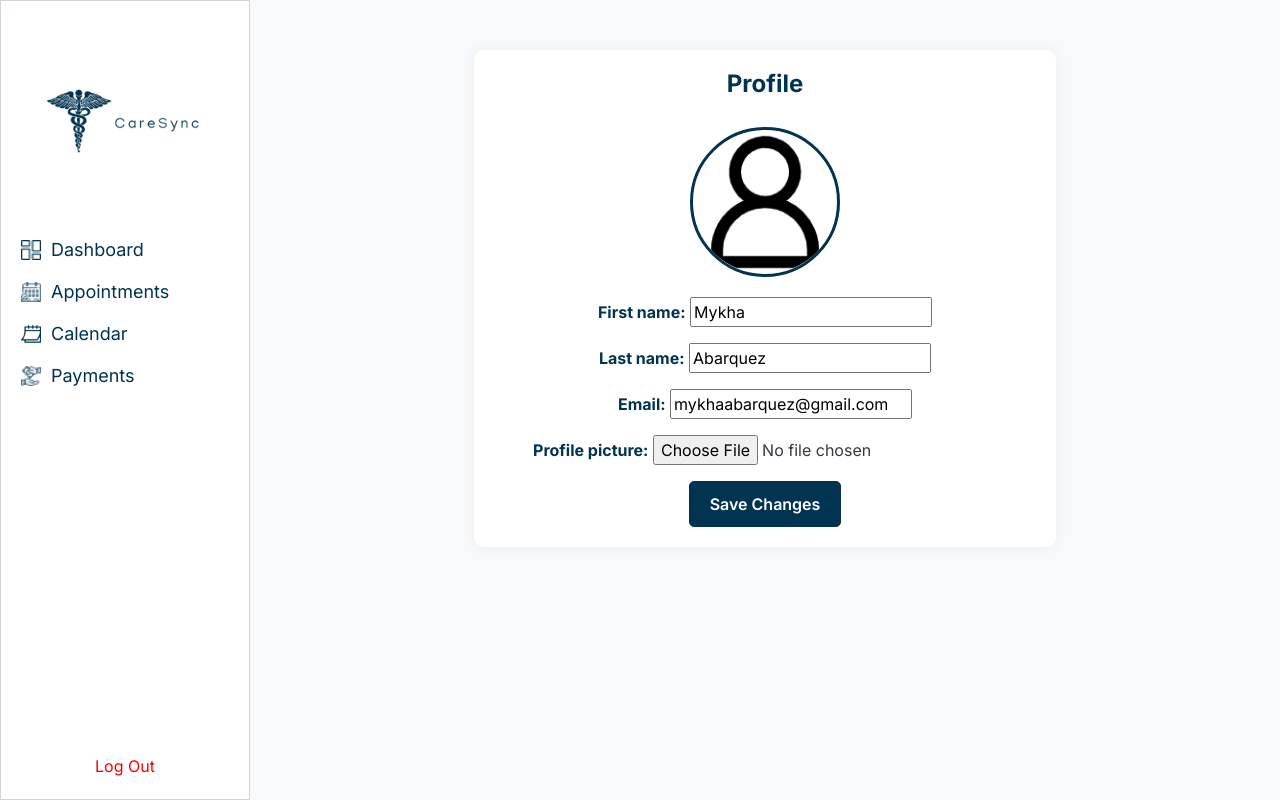
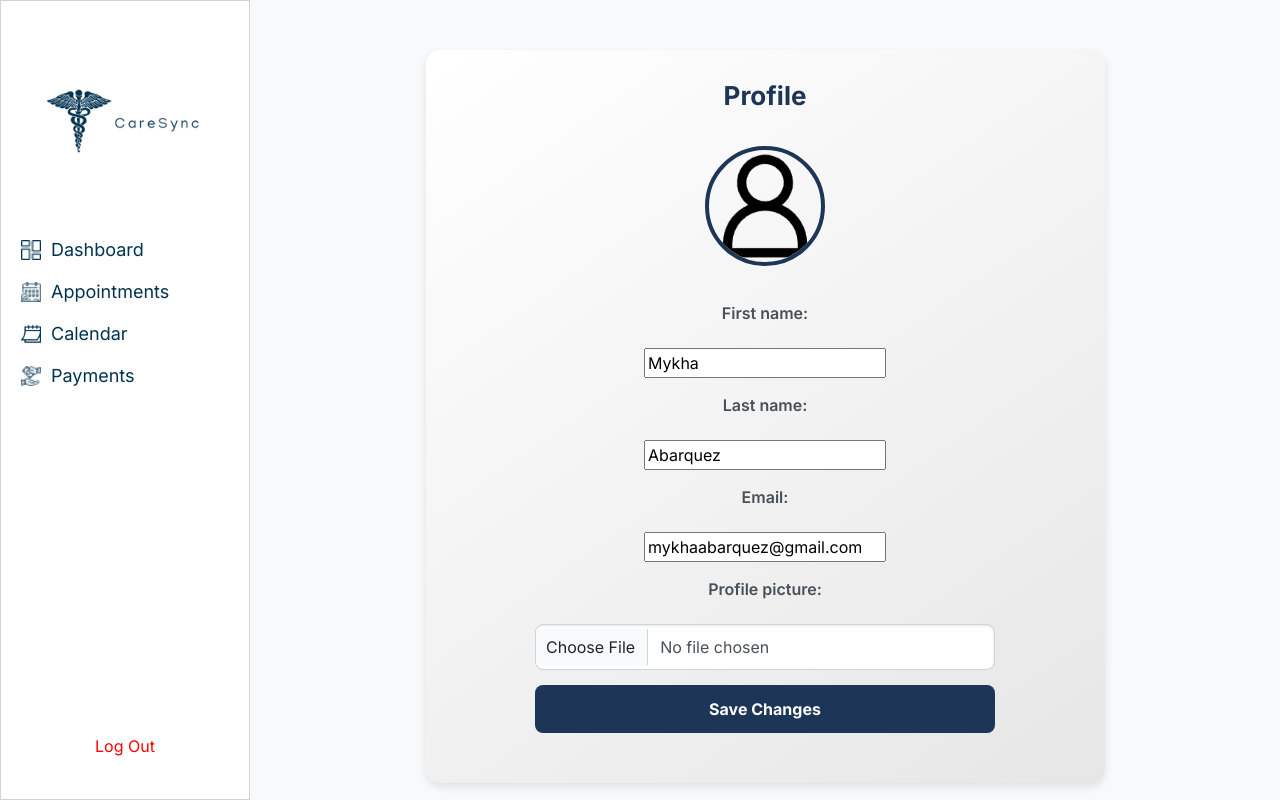
Before and after one commit to AbarquezMyk/PROJECTDJANGO, a Django app: page /profile/ in a window 1280 px wide. Run offline with Django 5.2, Linux system fonts and the light colour scheme; a user stored in the database is signed in.

Commit message:
Profile UI Changes

```diff
--- a/CareSync/patients/forms.py
+++ b/CareSync/patients/forms.py
@@ -19,3 +19,9 @@ class ProfileForm(forms.ModelForm):
     class Meta:
         model = User
         fields = ('first_name', 'last_name', 'email', 'profile_picture')
+        widgets = {
+            'profile_picture': forms.ClearableFileInput(attrs={
+                'class': 'form-control',
+                'accept': 'image/*'  # Optional: Restrict file types to images
+            }),
+        }
--- a/CareSync/patients/templates/patients/profile.html
+++ b/CareSync/patients/templates/patients/profile.html
@@ -55,41 +55,80 @@
             }
             .profile-section {
                 margin: 20px auto;
-                padding: 20px;
-                background-color: #ffffff;
-                border-radius: 10px;
-                box-shadow: 0 0 15px rgba(0, 0, 0, 0.05);
-                width: 60%;
-                max-width: 800px;
+                padding: 30px; /* Increased padding for better spacing */
+                background: linear-gradient(145deg, #ffffff, #e6e6e6); /* Subtle gradient background */
+                border-radius: 15px; /* Softer border radius */
+                box-shadow: 0 4px 8px rgba(0, 0, 0, 0.1); /* Enhanced shadow for a floating effect */
+                width: 70%; /* Slightly increased width */
+                max-width: 900px;
                 text-align: center;
             }
             .profile-section h2 {
-                font-size: 24px;
-                font-weight: 700;
-                color: #023350;
+                font-size: 26px; /* Larger font size */
+                font-weight: 800; /* Bolder weight */
+                color: #1D3557; /* Darker tone for better contrast */
+                margin-bottom: 20px; /* Spacing between header and profile picture */
             }
             .profile-picture {
-                width: 150px;
-                height: 150px;
+                width: 120px; /* Slightly reduced size for modern look */
+                height: 120px;
                 border-radius: 50%;
                 object-fit: cover;
-                margin: 20px auto;
-                border: 3px solid #023350;
+                margin: 15px auto;
+                border: 4px solid #1D3557; /* Thicker border for emphasis */
+            }
+            form {
+        display: flex;
+        flex-direction: column;
+        align-items: center;
+        gap: 15px; /* Equal spacing between elements */
+        max-width: 500px;
+        margin: 0 auto; /* Center the form */
+        padding: 20px;
+    }
+    form div {
+        width: 100%;
+        display: flex;
+        flex-direction: column; /* Label above input */
+        align-items: flex-start;
     }
     form label {
-                font-weight: bold;
-                color: #023350;
+        font-size: 16px;
+        font-weight: 600;
+        color: #495057;
+        margin-bottom: 8px; /* Space between label and input */
     }
     form .form-control {
-                margin-bottom: 15px;
+        width: 100%; /* Full-width inputs */
+        padding: 10px;
+        font-size: 16px;
+        color: #495057;
+        background-color: #fff;
+        border: 1px solid #CED4DA;
+        border-radius: 8px;
+        box-shadow: inset 0 1px 3px rgba(0, 0, 0, 0.1);
+        transition: border-color 0.3s ease, box-shadow 0.3s ease;
+    }
+    form .form-control:focus {
+        border-color: #1D3557;
+        box-shadow: 0 0 5px rgba(29, 53, 87, 0.5);
+        outline: none;
     }
     .btn-primary {
-                background-color: #023350;
-                border-color: #023350;
-                padding: 10px 20px;
+        width: 100%; /* Button spans form width */
+        background-color: #1D3557;
+        color: #fff;
         font-size: 16px;
-                font-weight: 600;
-                border-radius: 5px;
+        font-weight: bold;
+        border: none;
+        border-radius: 8px;
+        padding: 12px;
+        cursor: pointer;
+        transition: background-color 0.3s ease, transform 0.2s ease;
+    }
+    .btn-primary:hover {
+        background-color: #457B9D;
+        transform: scale(1.02);
     }
         </style>
     </head>
@@ -136,7 +175,18 @@
                 {% endif %}
                 <form method="post" enctype="multipart/form-data">
                     {% csrf_token %}
-                    {{ form.as_p }}
+                    <label for="id_first_name">First name:</label>
+                    {{ form.first_name }}
+
+                    <label for="id_last_name">Last name:</label>
+                    {{ form.last_name }}
+
+                    <label for="id_email">Email:</label>
+                    {{ form.email }}
+
+                    <label for="id_profile_picture">Profile picture:</label>
+                    <input type="file" name="profile_picture" id="id_profile_picture" class="form-control">
+
                     <button type="submit" class="btn btn-primary">Save Changes</button>
                 </form>
             </div>
```
Also changed, not shown: CareSync/db.sqlite3, CareSync/media/profile_pictures/karina-aespa-live-my-life-4k-wallpaper-uhdpaper.com-3870j.jpg (added). Lines whose indentation alone changed are shown as unchanged.
